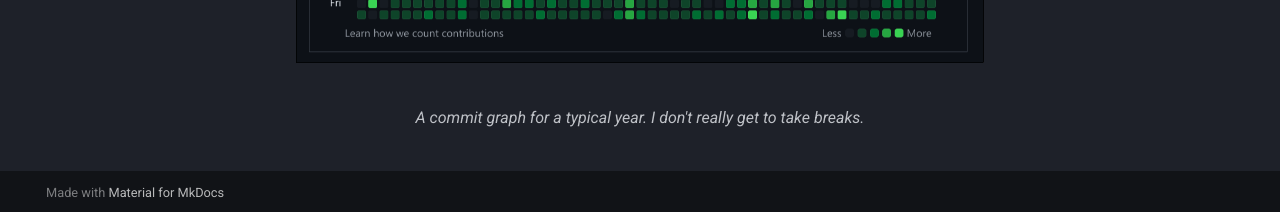
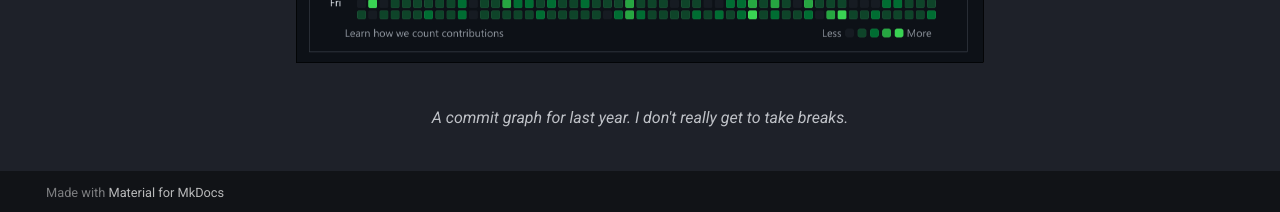
Before and after one commit to Sewer56/sewer56.github.io, an MkDocs documentation site: the page built from docs/index.md, in a window 1280 px wide and 900 px high, scrolled down 4716 px. Shown: the part 685-897 px from the top of the window. Built offline with MkDocs 1.6.1 and Material for MkDocs 9.7.7, drawn with Linux system fonts in a browser that asks for light colours.

Commit message:
Changed: 'typical year' to 'last year'.

```diff
--- a/docs/index.md
+++ b/docs/index.md
@@ -163,7 +163,7 @@ Think twice before glorifying someone like me.
 
 <figure markdown="span">
   ![Image title](./images/typical-commit-graph.png)
-  <figcaption>A commit graph for a typical year. I don't really get to take breaks.</figcaption>
+  <figcaption>A commit graph for last year. I don't really get to take breaks.</figcaption>
 </figure>
 
 [gin2jb-extended]: https://forum.xda-developers.com/t/unofficial-sewers-mods-a-k-a-gin2jellybean-1-9-9-extended-rc1-2-3-7-addons.1934281/
```
